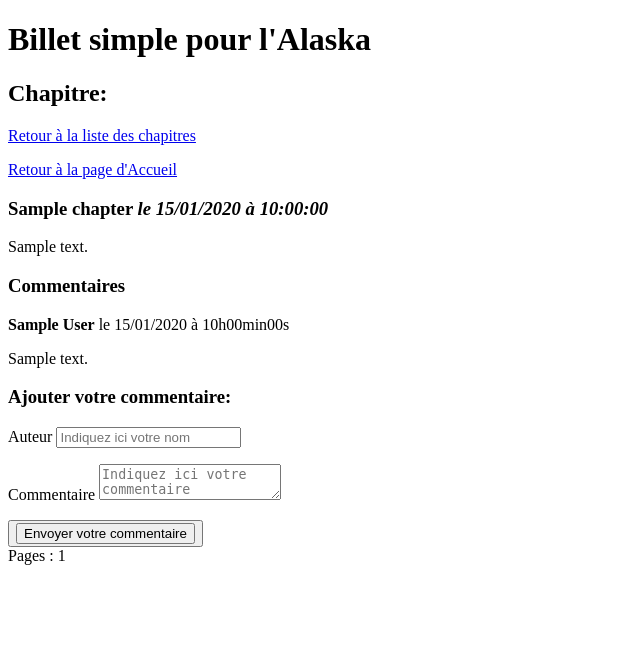
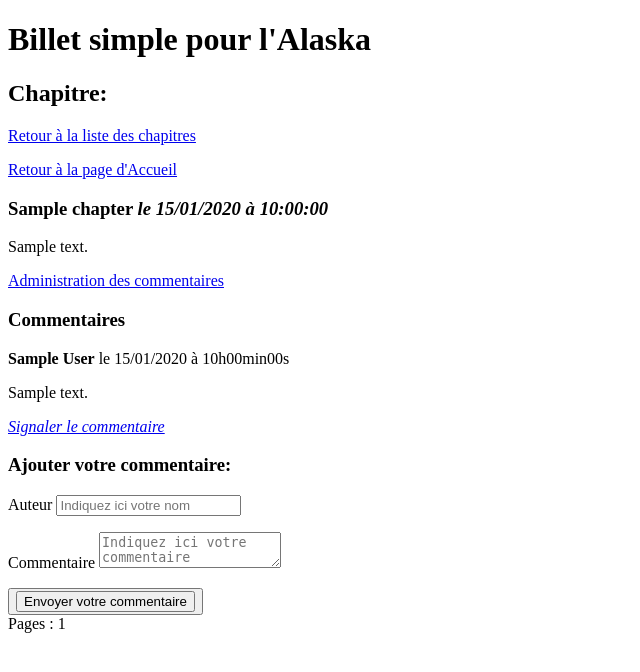
Before and after one commit to AdrienMorim/Projet4-OC-DWJ, a PHP site: page /comments.php?chapter=1 in a window 1280 px wide. Shown: the top 672 px of the page, without its empty margins (0-640 px from the left). Run offline with PHP 8.4, Linux system fonts and the light colour scheme; tables that the repository leaves empty or names only in its code hold one stand-in row (values such as "Sample post"); some libraries are stand-ins or nearby versions.

```diff
--- a/V1-Procedural/comments.php
+++ b/V1-Procedural/comments.php
@@ -28,6 +28,7 @@ session_start();
         <p>
             <a href="index.php">Retour à la page d'Accueil</a>
         </p>
+
 
         <?php
         //Connexion DataBase
@@ -64,6 +65,11 @@ session_start();
         <?php
         }
         ?>
+
+        <p>
+            <a href="admin/moderate_comments.php?chapter=<?= $_GET['chapter']; ?>">Administration des commentaires</a>
+        </p>
+
         <h3>Commentaires</h3>
 
         <?php
@@ -90,8 +96,8 @@ session_start();
 
         $req->closeCursor();
 
-        //Recuperation des commentaires
-        $req = $db->prepare('SELECT author, comment, DATE_FORMAT(comment_date, \'%d/%m/%Y à %Hh%imin%ss\') AS comment_date_fr FROM comments WHERE id_chapter = ? ORDER BY comment_date DESC LIMIT ?, ?');
+        //Recuperation des 3 derniers commentaires
+        $req = $db->prepare('SELECT id, author, comment, reporting, DATE_FORMAT(comment_date, \'%d/%m/%Y à %Hh%imin%ss\') AS comment_date_fr FROM comments WHERE id_chapter = ? ORDER BY comment_date DESC LIMIT ?, ?');
         $req->bindParam(1,$_GET['chapter'], PDO::PARAM_INT);
         $req->bindParam(2,$first_page, PDO::PARAM_INT);
         $req->bindParam(3,$comment_per_page, PDO::PARAM_INT);
@@ -102,7 +108,9 @@ session_start();
             ?>
             <p><strong><?= htmlspecialchars($data['author']); ?></strong> le <?= $data['comment_date_fr']; ?></p>
             <p><?= nl2br(htmlspecialchars($data['comment'])); ?></p>
+            <em><a href="comments_report.php?chapter=<?= $_GET['chapter']; ?>&amp;id=<?= $data['id']; ?>&amp;reporting=<?= $data['reporting']; ?>">Signaler le commentaire</a></em>
             <?php
+
         } // fin de la boucle des commentaires
         ?>
 
@@ -135,9 +143,9 @@ session_start();
         echo '<div class="pagination"> Pages : ';
         for ($i = 1 ; $i <= $pages_number ; $i++){
             if ($i == $current_page){
-                echo '<span>' . $i . '</span>';
+                echo '<span>' . $i . ' </span>';
             }else{
-                echo '<a href="comments.php?chapter=' . $_GET['chapter'] . '&amp;page=' . $i . '">' . $i . '</a>';
+                echo '<span><a href="comments.php?chapter=' . $_GET['chapter'] . '&amp;page=' . $i . '">' . $i . '</a> </span>';
             }
         }
         echo '</div>';
```
Also changed, not shown: V1-Procedural/index.php (renamed from V1-Procedural/Index.php).
